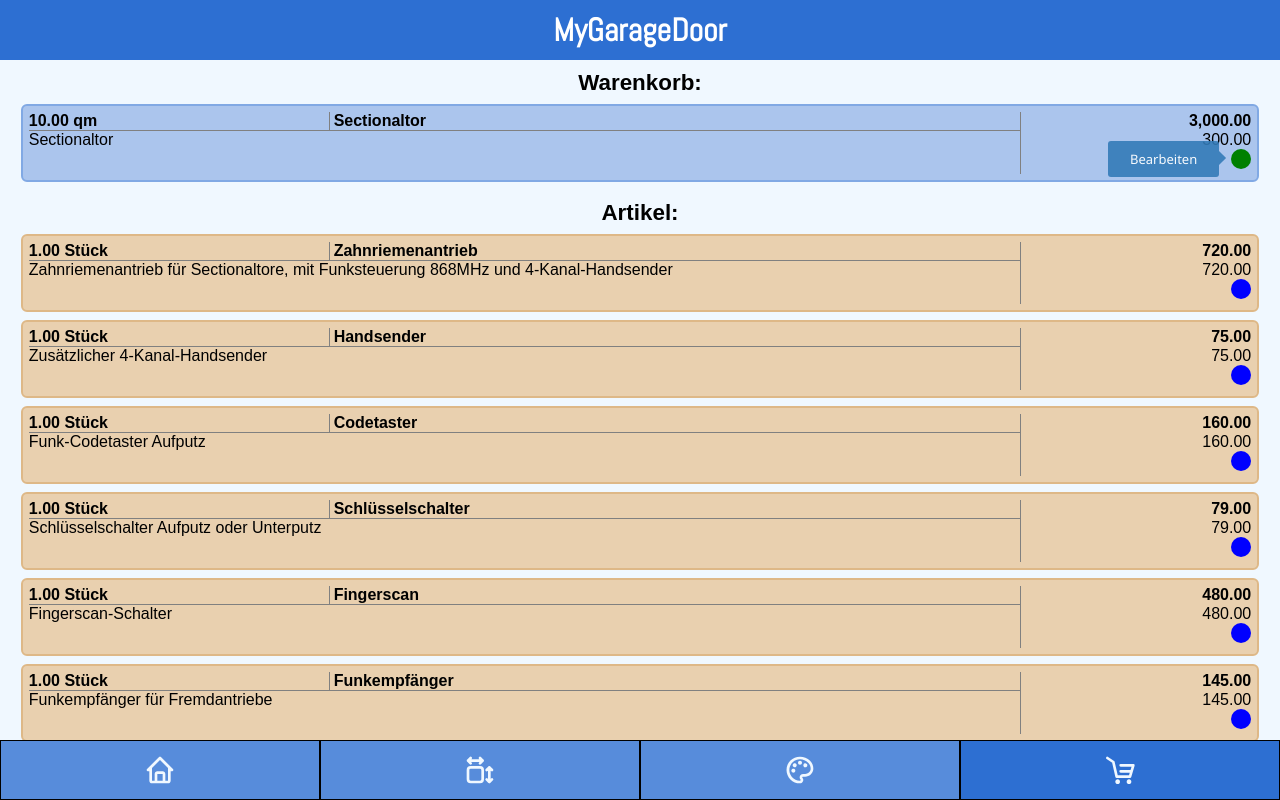
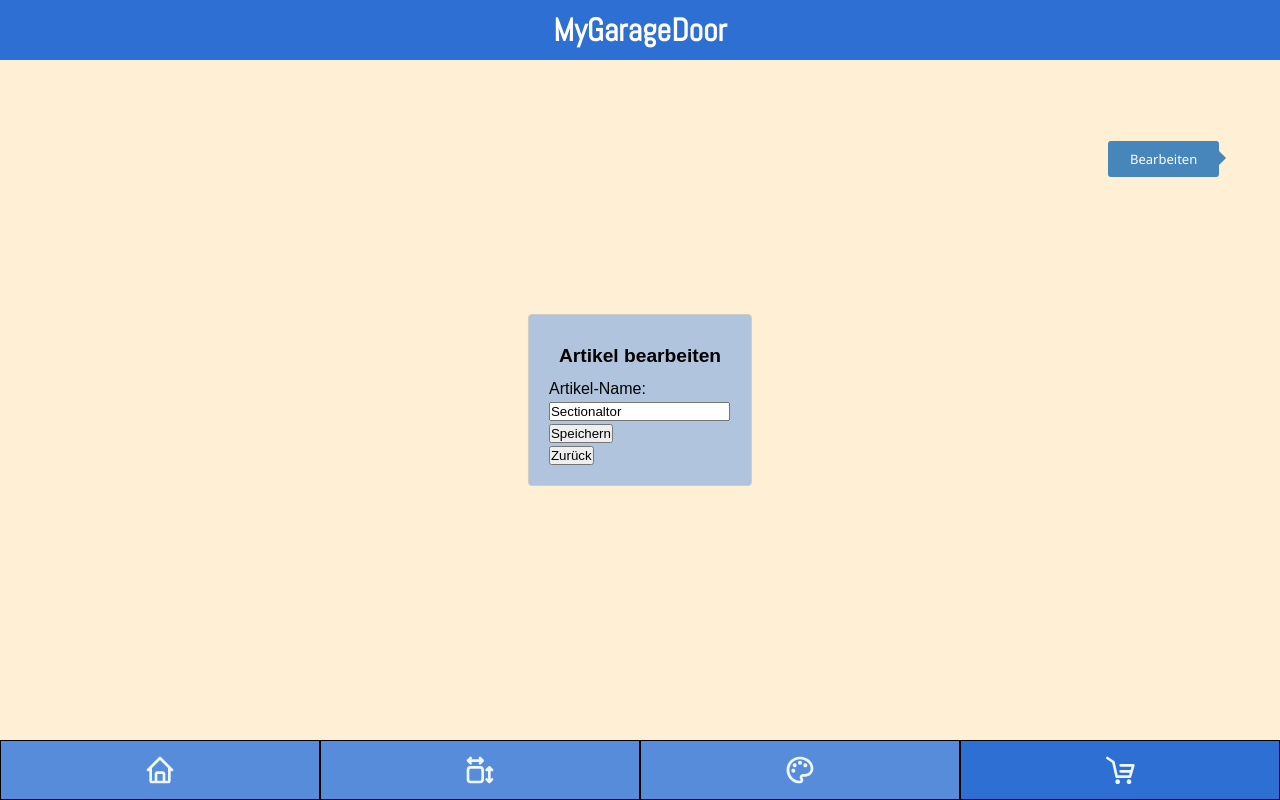
Before and after one commit to FrankOelsch/capstone-project, a React (Create React App) app: page /cart in a window 1280 px wide. Both pictures are taken after a click on the button 1241 px from the left and 159 px from the top of the page. Shown: the top 800 px of the page. Built offline with nearby package versions, Linux system fonts and the light colour scheme.

Commit message:
edit operation

```diff
--- a/package.json
+++ b/package.json
@@ -10,6 +10,7 @@
     "react-color": "^2.19.3",
     "react-dom": "^18.2.0",
     "react-konva": "^18.2.3",
+    "react-modal": "^3.16.1",
     "react-router-dom": "^6.4.2",
     "react-scripts": "5.0.1",
     "react-tooltip": "^4.5.0",
--- a/src/pages/Cart.js
+++ b/src/pages/Cart.js
@@ -5,6 +5,24 @@
 import Footer from "../components/Footer";
 import { UserContext } from "../UserContext";
 import { ShopItems } from "../data/Items";
+import ReactModal from "react-modal";
+
+const customStyles = {
+  overlay: {
+    backgroundColor: "papayawhip",
+  },
+  content: {
+    top: "50%",
+    left: "50%",
+    right: "auto",
+    bottom: "auto",
+    marginRight: "-50%",
+    transform: "translate(-50%, -50%)",
+    backgroundColor: "lightsteelblue",
+  },
+};
+
+ReactModal.setAppElement("body");
 
 export default function Cart() {
   const { config, setConfig, cartItems, setCartItems } =
@@ -15,6 +33,10 @@
   const filteredShopItems = shopItems.filter((item) => {
     return item.for === "all" || item.for === config.system;
   });
+
+  const [modalIsOpen, setModalIsOpen] = useState(false);
+  let subtitle;
+  const [cartItem, setCartItem] = useState({ name: "blub", id: "0" });
 
   function handleCreate(id) {
     let bereitsInCart = false;
@@ -55,7 +77,49 @@
   }
 
   function handleEdit(id) {
-    //setClickID(id);
+    const newArray = cartItems.filter((item) => {
+      return item.id === id;
+    });
+
+    if (newArray) {
+      const newItem = newArray[0];
+      setCartItem(newItem);
+    }
+
+    setModalIsOpen(true);
+  }
+
+  function handleOnChange(event) {
+    const value = event.target.value;
+    setCartItem({ ...cartItem, name: value });
+  }
+
+  function handleSubmit(event) {
+    event.preventDefault();
+    const data = new FormData(event.target);
+    const values = Object.fromEntries(data);
+
+    setCartItems(
+      cartItems.map((item) => {
+        if (item.id === values.id) {
+          return { ...item, name: values.name };
+        } else {
+          return item;
+        }
+      })
+    );
+
+    console.log("handleEdit");
+    // console.log(values.name);
+    // console.log(values.id);
+  }
+
+  function closeModal(e) {
+    setModalIsOpen(false);
+  }
+
+  function handleAfterClose() {
+    console.log("handleAfterClose");
   }
 
   return (
@@ -74,6 +138,32 @@
             />
           ))}
         </StyledSection>
+
+        <ReactModal
+          isOpen={modalIsOpen}
+          onRequestClose={closeModal}
+          onAfterClose={handleAfterClose}
+          style={customStyles}
+          contentLabel="Artikel Bearbeiten"
+          preventScroll={true}
+        >
+          <StyledH3>Artikel bearbeiten</StyledH3>
+          <form onSubmit={handleSubmit}>
+            <input type="hidden" name="id" value={cartItem.id} />
+            <StyledLabel htmlFor="name">Artikel-Name:</StyledLabel>
+            <br />
+            <input
+              type="text"
+              id="name"
+              name="name"
+              value={cartItem.name}
+              onChange={handleOnChange}
+            />
+            <br />
+            <button type="submit">Speichern</button>
+          </form>
+          <button onClick={closeModal}>Zurück</button>
+        </ReactModal>
 
         <StyledH2>Artikel:</StyledH2>
         <StyledSection>
@@ -111,6 +201,18 @@
   margin-top: 10px;
 `;
 
+const StyledH3 = styled.h3`
+  font-family: Arial, Helvetica, sans-serif;
+  font-size: 1.2em;
+  margin: 10px;
+`;
+
 const StyledSection = styled.section`
   width: 98%;
 `;
+
+const StyledLabel = styled.label`
+  font-family: Arial, Helvetica, sans-serif;
+  font-size: 1em;
+  color: black;
+`;
```
Also changed, not shown: 1 other file (tests, documents, lock files or other folders).
